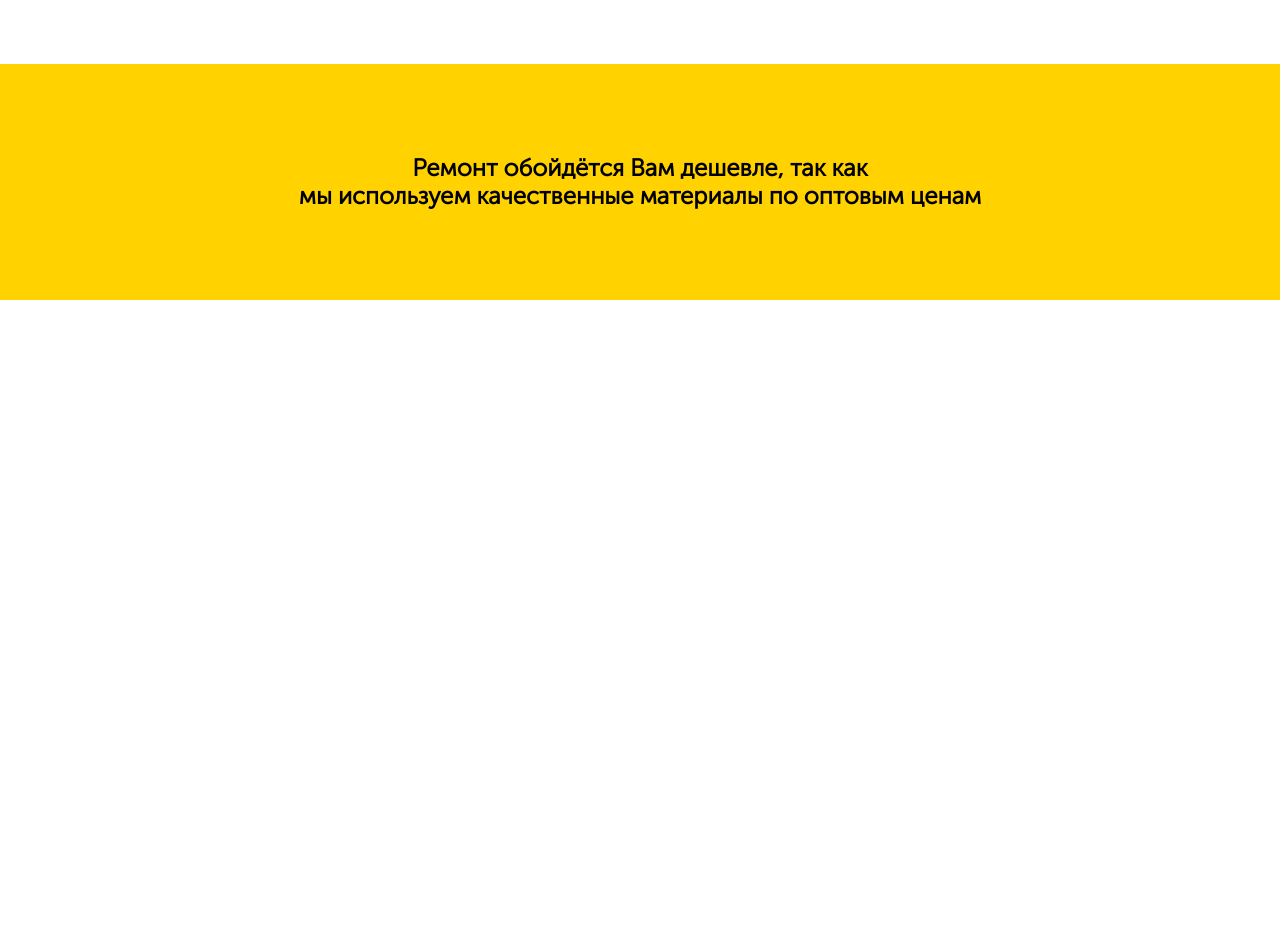
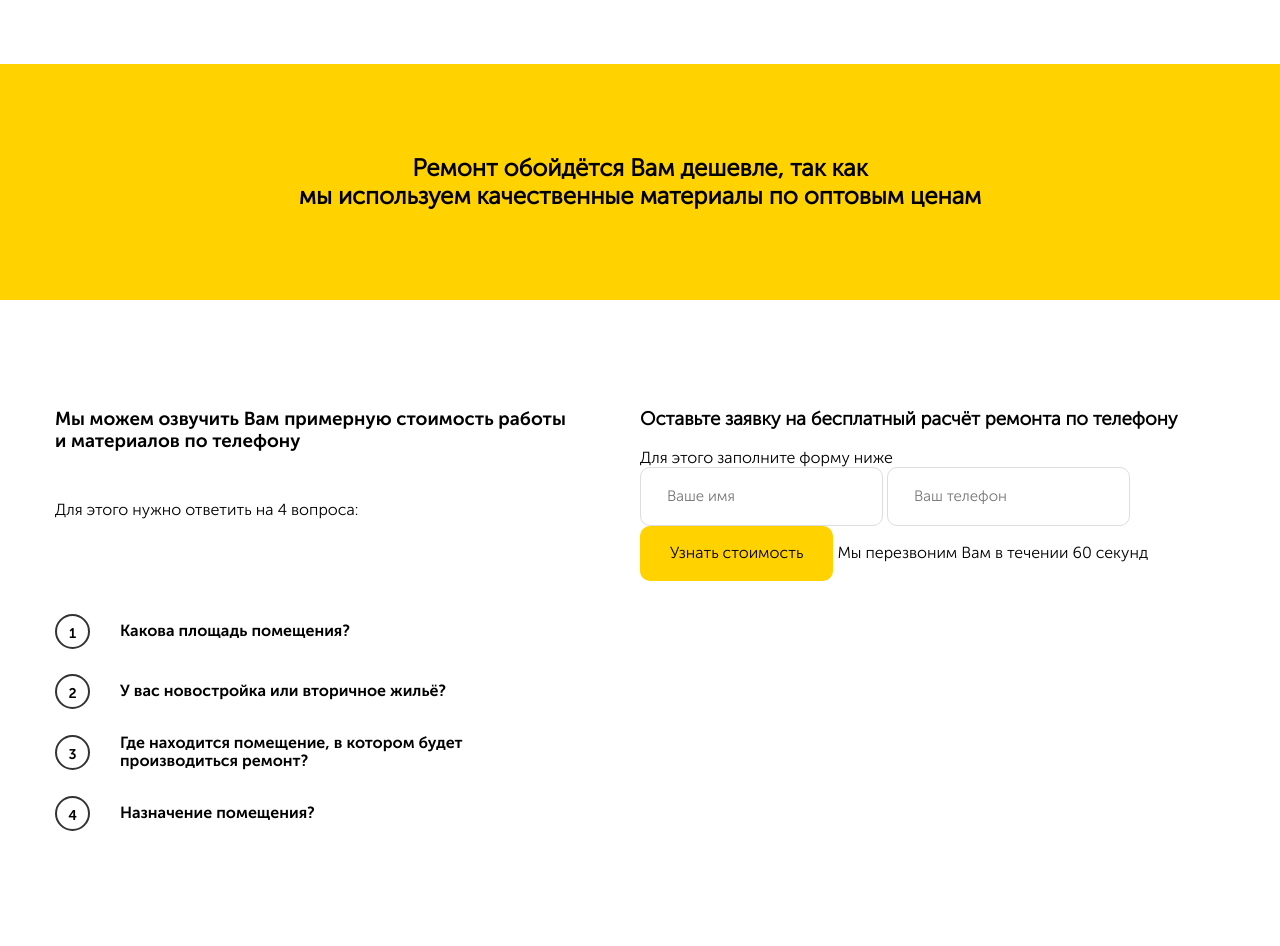
Before and after one commit to latttysh/Repair, a plain HTML site: page src/index.html in a window 1280 px wide. Shown: the part 3540-4486 px from the top of the page. Before the commit the page ends 3840 px from the top, so only its background shows below. Drawn offline with nearby package versions, Linux system fonts and the light colour scheme; files that its build step writes are made by us from their sources; a web font is replaced by a local one.

Commit message:
Начал верстать блок с формами

```diff
--- a/src/index.html
+++ b/src/index.html
@@ -261,6 +261,50 @@
   </div>
 </section>
 
+<section class="section brif">
+  <div class="container">
+    <div class="brif-block">
+      <div class="interview brif__interview">
+        <h3 class="interview__title">Мы можем озвучить Вам примерную стоимость работы и материалов по телефону </h3>
+        <span class="interview__subtitle">Для этого нужно ответить на 4 вопроса:</span>
+        <ul class="interview-list">
+          <li class="li interview-list__item">
+            <span class="interview-list__counter">1</span>
+            <span class="interview-list__text">Какова площадь помещения?</span>
+          </li>
+          <li class="li interview-list__item">
+            <span class="interview-list__counter">2</span>
+            <span class="interview-list__text">У вас новостройка или вторичное жильё?</span>
+          </li>
+          <li class="li interview-list__item">
+            <span class="interview-list__counter">3</span>
+            <span class="interview-list__text">Где находится помещение, в котором будет производиться ремонт?</span>
+            </li>
+          <li class="li interview-list__item">
+            <span class="interview-list__counter">4</span>
+            <span class="interview-list__text">Назначение помещения?</span>
+          </li>
+        </ul>
+      </div>
+      <!-- /.interview brif__interview -->
+      <div class="form brif__form">
+        <h3 class="form__title">Оставьте заявку на бесплатный расчёт ремонта по телефону</h3>
+        <span class="form__subtitle">Для этого заполните форму ниже</span>
+        <form action="#">
+          <input type="text" class="input brif__input" placeholder="Ваше имя">
+          <input type="tel" class="input brif__input" placeholder="Ваш телефон">
+          <button class="button brif__button">Узнать стоимость</button>
+          <span class="form form__description">Мы перезвоним Вам в течении 60 секунд</span>
+        </form>
+      </div>
+      <!-- /.form brif__form -->
+    </div>
+    <!-- /.brif-block -->
+  </div>
+  <!-- /.container -->
+</section>
+<!-- /.section brif -->
+
 
 
 <script src="https://code.jquery.com/jquery-3.5.1.min.js"
--- /dev/null
+++ b/src/sass/blocks/_brif.sass
@@ -0,0 +1,37 @@
+.brif
+    &-block
+        display: flex
+    &__interview
+        flex-basis: 50%
+    &__form
+        flex-basis: 50%
+.interview
+    padding-right: 70px
+    &__title
+        margin-bottom: 50px
+        font-style: 22px
+        +bold
+    &__subtitle
+        font-style: 16px
+        display: block
+        margin-bottom: 94px
+    &-list
+        list-style: none
+        padding: 0
+        &__item
+            +bold
+            display: flex
+            align-items: center
+            margin-bottom: 25px
+        &__counter
+            display: inline-block
+            text-align: center
+            line-height: 35px
+            width: 35px
+            height: 35px
+            border: 2px solid $text-color
+            margin-right: 30px
+            border-radius: 50%
+            font-size: 14px
+        &__text
+            max-width: 400px
--- a/src/sass/blocks/_orange.sass
+++ b/src/sass/blocks/_orange.sass
@@ -0,0 +1,8 @@
+.orange
+    background-color: $main-color
+    &__title
+        text-align: center
+        margin: 0 auto
+@media (max-width: 768px)
+    .orange__title
+        font-size: 18px
--- a/src/sass/blocks/_price.sass
+++ b/src/sass/blocks/_price.sass
@@ -11,7 +11,8 @@
 .card
     text-align: center
     border: 1px solid $border-card
-    margin-bottom: 162px
+    margin-bottom: 62px
+
     &:hover
         box-shadow: 0 20px 25px rgba(0,0,0, 0.1)
         transition: 0.4s
@@ -98,6 +99,9 @@
         font-size: 14px
         +bold
 @media (max-width: 768px)
+    .card
+        &:last-child
+            margin-bottom: 75px
     .specialist
         &-items
             display: flex
--- a/src/sass/style.sass
+++ b/src/sass/style.sass
@@ -15,3 +15,5 @@
 @import 'blocks/price'
 /* Иморт стилей orange секции */
 @import 'blocks/orange'
+/* Иморт стилей brif секции */
+@import 'blocks/brif'
```
Also changed, not shown: src/css/style.css, 1 other file.
